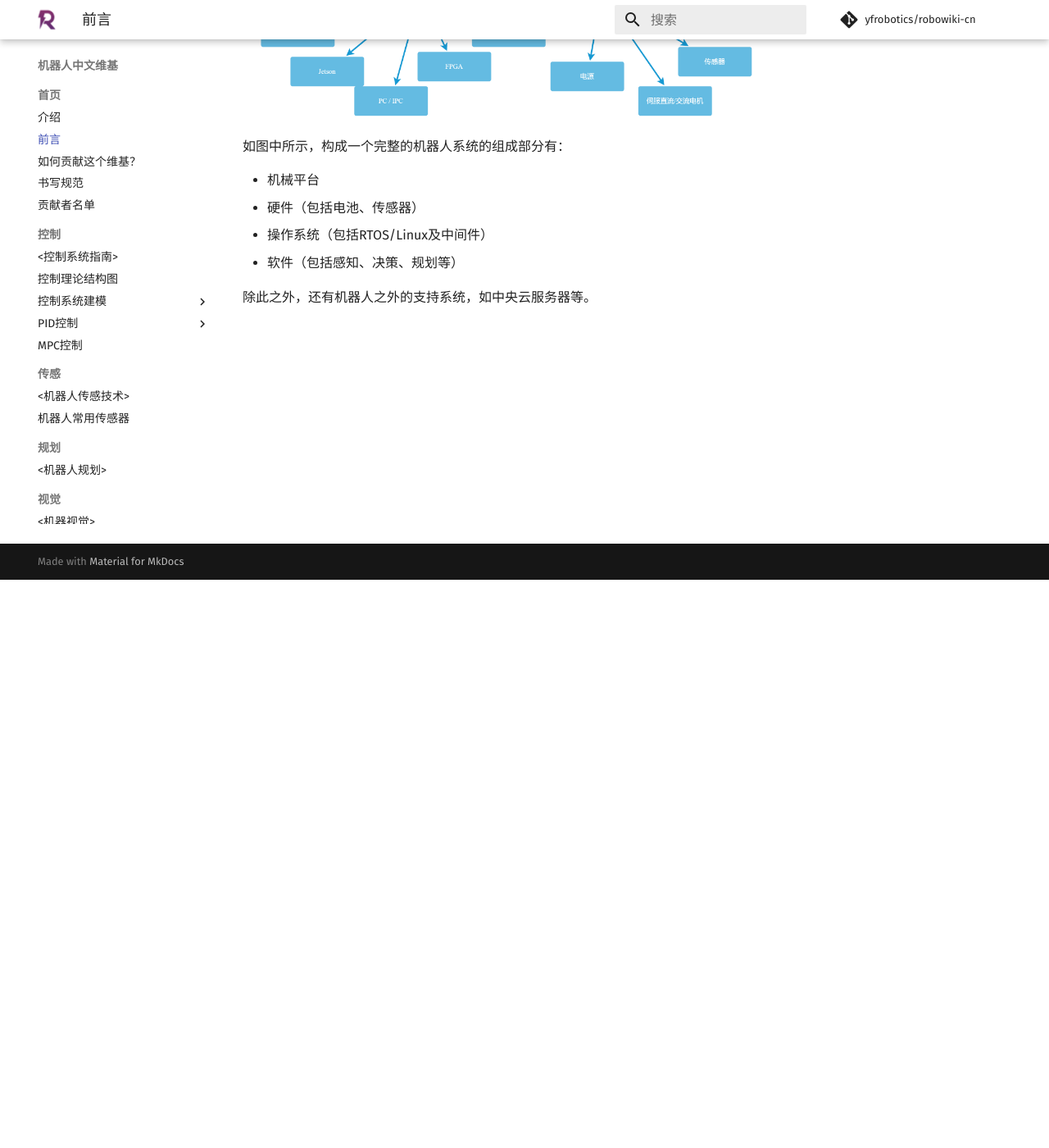
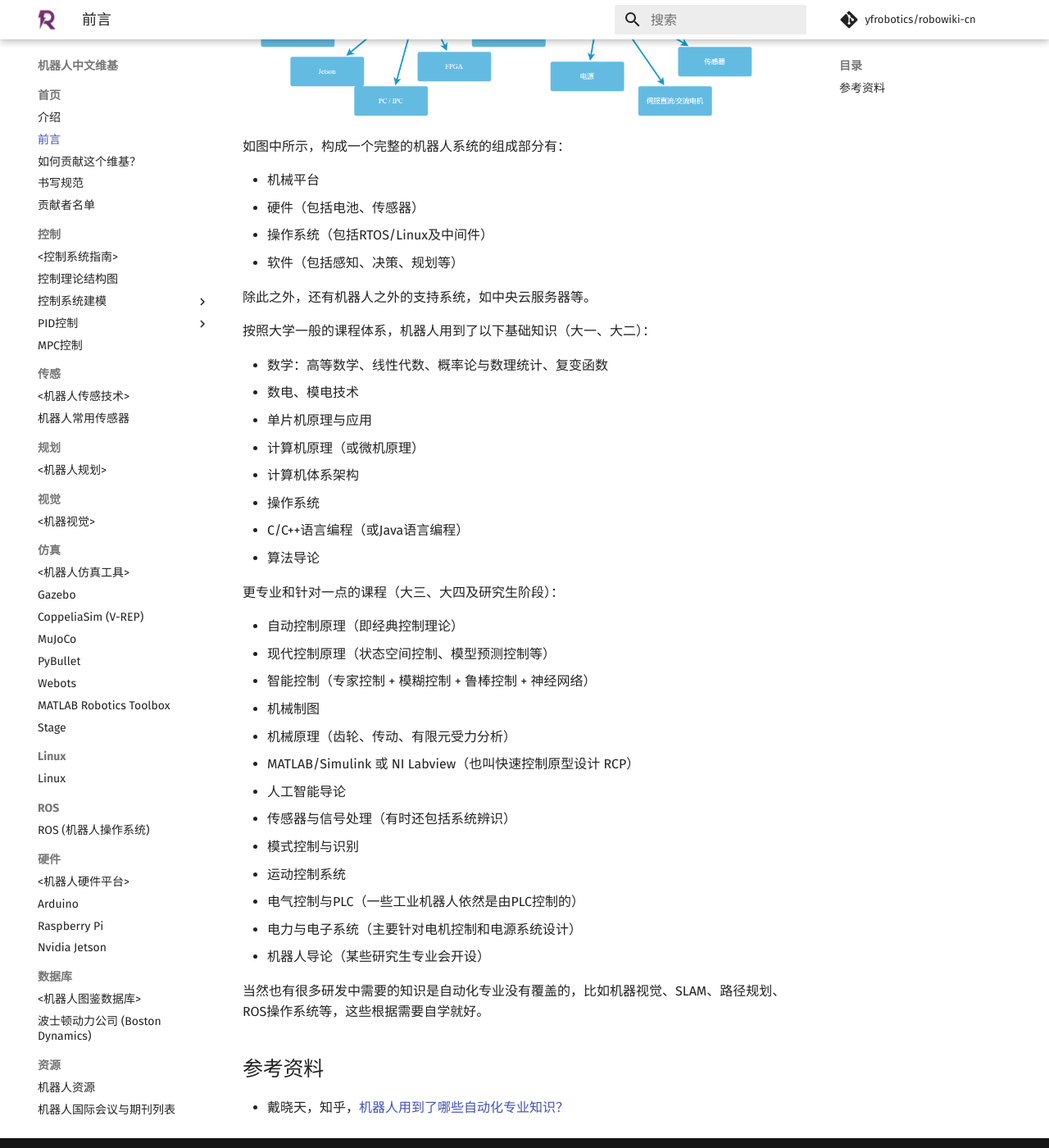
Before and after one commit to yfrobotics/robowiki-cn, an MkDocs documentation site: the page built from docs/intro.md, in a window 1280 px wide and 1400 px high, scrolled down 693 px. Shown: the whole window at 82% size. Built offline with MkDocs 1.6.1 and Material for MkDocs 9.7.7, drawn with Linux system fonts in a browser that asks for light colours; comment, search, counter and statistics services are not loaded.

Commit message:
improve introduction

```diff
--- a/docs/intro.md
+++ b/docs/intro.md
@@ -14,3 +14,35 @@
 - 软件（包括感知、决策、规划等）
 
 除此之外，还有机器人之外的支持系统，如中央云服务器等。
+
+按照大学一般的课程体系，机器人用到了以下基础知识（大一、大二）：
+
+- 数学：高等数学、线性代数、概率论与数理统计、复变函数
+- 数电、模电技术
+- 单片机原理与应用
+- 计算机原理（或微机原理）
+- 计算机体系架构
+- 操作系统
+- C/C++语言编程（或Java语言编程）
+- 算法导论
+
+更专业和针对一点的课程（大三、大四及研究生阶段）：
+
+- 自动控制原理（即经典控制理论）
+- 现代控制原理（状态空间控制、模型预测控制等）
+- 智能控制（专家控制 + 模糊控制 + 鲁棒控制 + 神经网络）
+- 机械制图
+- 机械原理（齿轮、传动、有限元受力分析）
+- MATLAB/Simulink 或 NI Labview（也叫快速控制原型设计 RCP）
+- 人工智能导论
+- 传感器与信号处理（有时还包括系统辨识）
+- 模式控制与识别
+- 运动控制系统
+- 电气控制与PLC（一些工业机器人依然是由PLC控制的）
+- 电力与电子系统（主要针对电机控制和电源系统设计）
+- 机器人导论（某些研究生专业会开设）
+
+当然也有很多研发中需要的知识是自动化专业没有覆盖的，比如机器视觉、SLAM、路径规划、ROS操作系统等，这些根据需要自学就好。
+
+## 参考资料
+- 戴晓天，知乎，[机器人用到了哪些自动化专业知识？](https://www.zhihu.com/question/451409605/answer/1801999987)
--- a/mkdocs.yml
+++ b/mkdocs.yml
@@ -76,6 +76,7 @@ nav:
       - resources/software.md
 
 # Theme
+# Document: https://squidfunk.github.io/mkdocs-material/setup/setting-up-navigation/
 theme:
   name: 'material'
   language: 'zh'
@@ -83,11 +84,12 @@ theme:
   palette:
     primary: 'white'
     accent: 'red'
-  include_search_page: false
+  include_search_page: true
   search_index_only: true
   features:
     - navigation.instant
     - navigation.sections
+    - navigation.top
   font:
     text: 'Fira Sans'
     code: 'Fira Mono'
```
